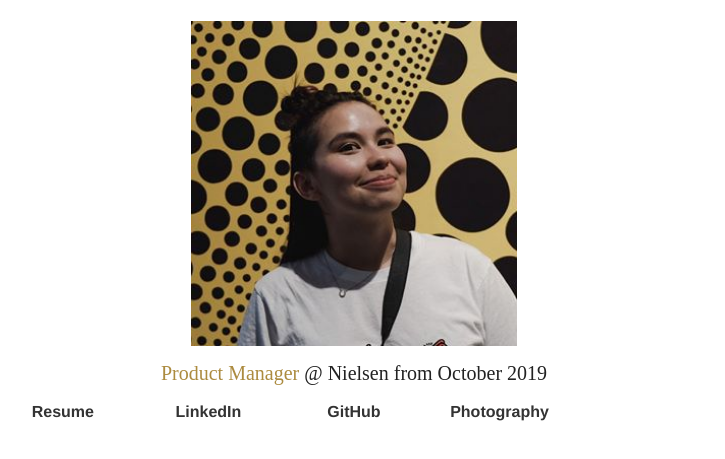
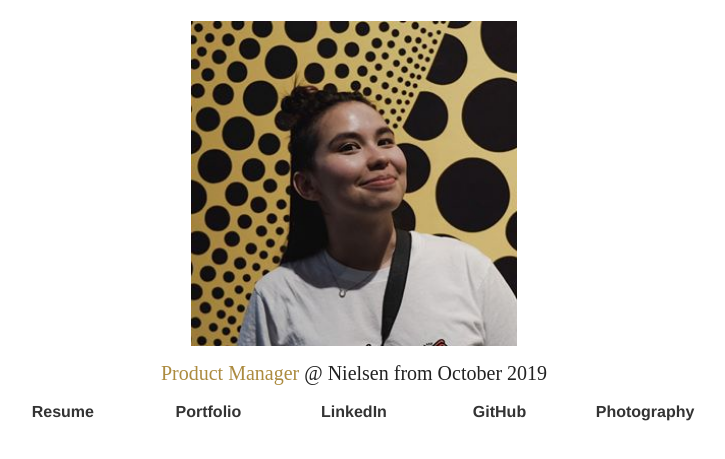
Before and after one commit to victoriaoriaa/victoriaoriaa.github.io, a plain HTML site: page index.html in a window 1280 px wide. Shown: the part 79-538 px from the top of the page, without its empty margins (286-1011 px from the left). Drawn offline with Linux system fonts and the light colour scheme.

Commit message:
portfolio added

```diff
--- a/index.html
+++ b/index.html
@@ -48,9 +48,9 @@
               <div class="col-md-2 col-sm-2 col-xs-4 col-md-offset-1 col-sm-offset-1">
                 <center><a href="assets/resume.pdf" target="_blank">Resume</a></center>
               </div>
-              <!--<div class="col-md-2 col-sm-2 col-xs-4">
+              <div class="col-md-2 col-sm-2 col-xs-4">
                 <center><a href="https://medium.com/@vcanningchoi" target="_blank">Portfolio</a></center>
-              </div>-->
+              </div>
               <div class="col-md-2 col-sm-2 col-xs-4">
                 <center><a href="https://www.linkedin.com/in/vcanning/" target="_blank">LinkedIn</a></center>
               </div>
```
